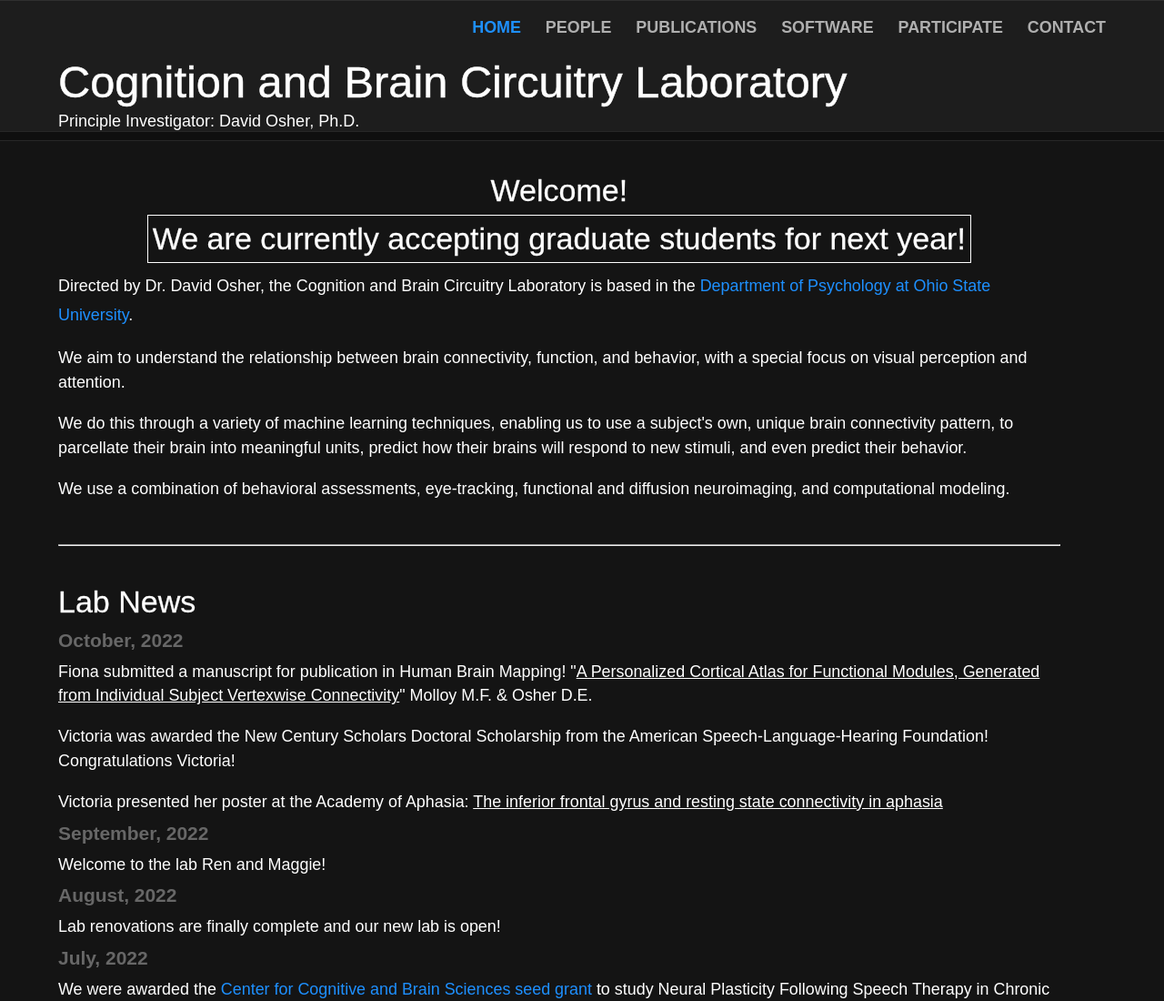
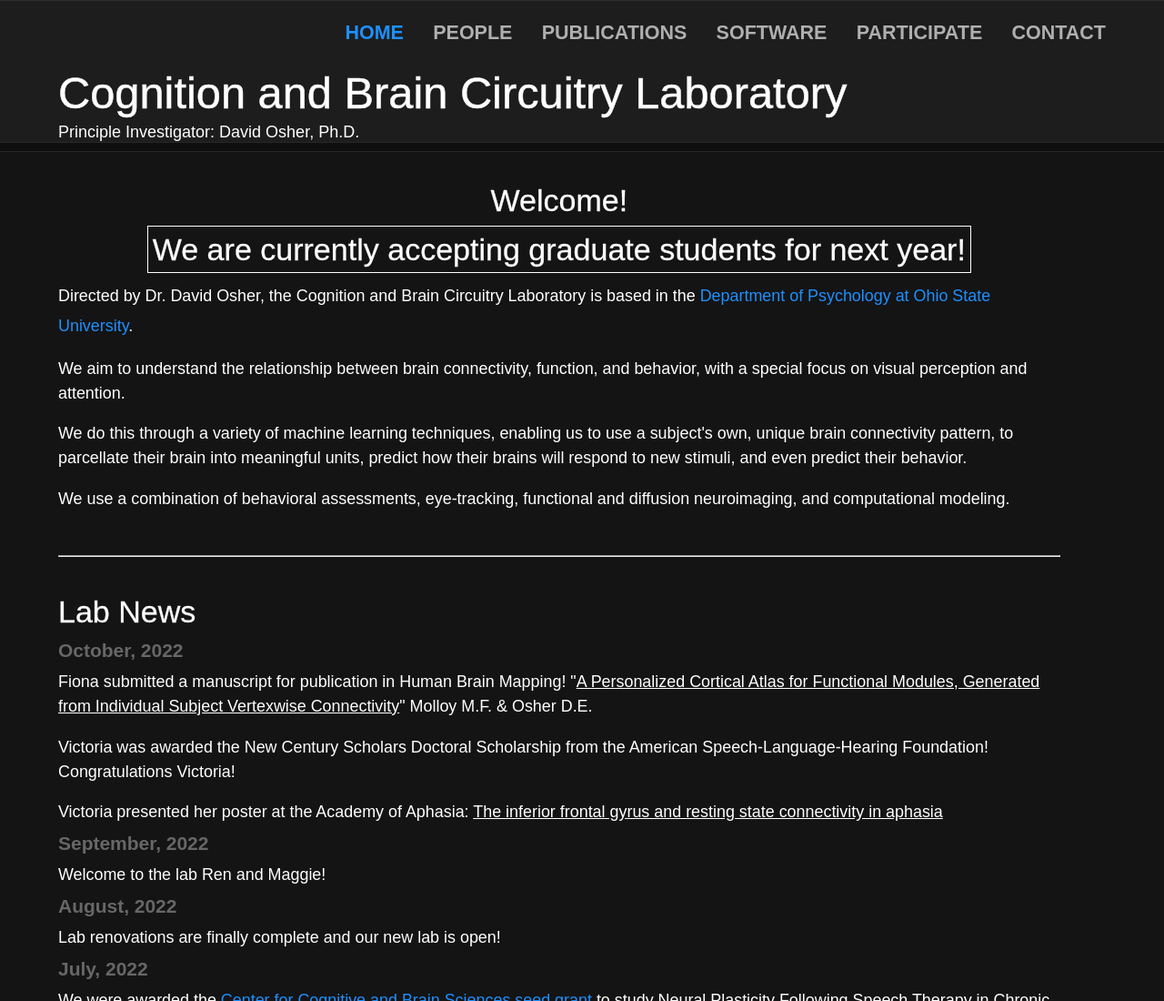
Before and after one commit to davidosher/osuwebsite, a plain HTML site: page index.html in a window 1280 px wide. Shown: the top 1100 px of the page at 91% size. Drawn offline with nearby package versions, Linux system fonts and the light colour scheme; a web font is replaced by a local one.

Commit message:
Add files via upload

```diff
--- a/files/main_style.css
+++ b/files/main_style.css
@@ -70,7 +70,7 @@
  #topnav { clear: both; margin: 0; }
  #topnav ul { list-style: none; float: right; }
  #topnav ul li { list-style: none; float: left; }
- #topnav a { float: left; display: block; color: #afafaf; text-decoration: none; font-family: Arial, Helvetica, sans-serif; font-weight: bold; padding: 1.2em .75em 1em; font-size: 100%; border: 0; outline: 0; list-style-type: none; text-transform: uppercase; line-height: 1; }
+ #topnav a { float: left; display: block; color: #afafaf; text-decoration: none; font-family: Arial, Helvetica, sans-serif; font-weight: bold; padding: 1.2em .75em 1em; font-size: 120%; border: 0; outline: 0; list-style-type: none; text-transform: uppercase; line-height: 1; }
  #topnav ul > li:last-child a, #topnav ul > span:last-child li a { padding-right: 0; }
  #topnav li#active a, #topnav a:hover { color: #1E90FF; border: 0; }
  #wsite-menus .wsite-menu li a { font-family: Arial, Helvetica, sans-serif; padding: 10px; color: #8d8c8c; background: #383838; border: 0; }
```
